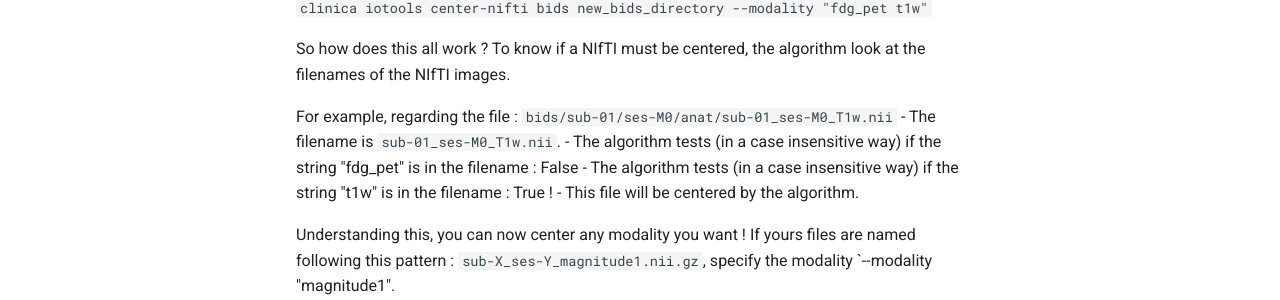
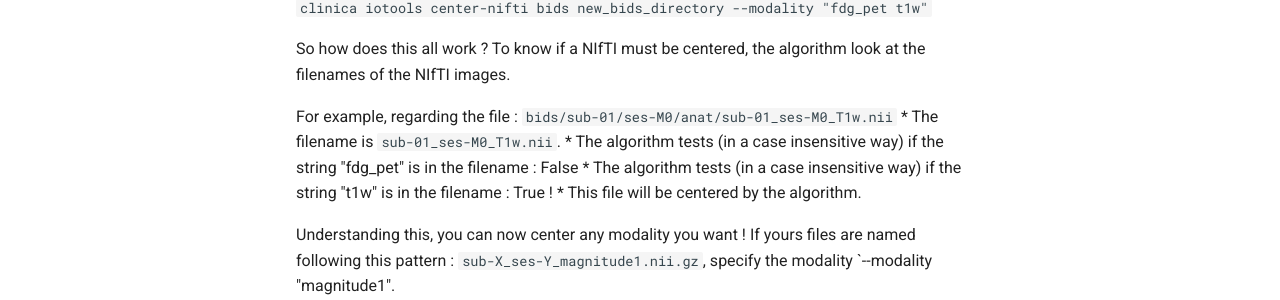
Before and after one commit to aramis-lab/clinica, an MkDocs documentation site: the page built from docs/IO.md, in a window 1280 px wide and 900 px high, scrolled down 3802 px. Shown: the part 512-812 px from the top of the window. Built offline with MkDocs 1.6.1 and Material for MkDocs 9.7.7, drawn with Linux system fonts in a browser that asks for light colours; comment, search, counter and statistics services are not loaded.

```diff
--- a/docs/IO.md
+++ b/docs/IO.md
@@ -136,9 +136,9 @@ If you want to convert AV45 PET images and T1w:
 So how does this all work ? To know if a NIfTI must be centered, the algorithm look at the filenames of the NIfTI images.
 
 For example, regarding the file : `bids/sub-01/ses-M0/anat/sub-01_ses-M0_T1w.nii`
-- The filename is `sub-01_ses-M0_T1w.nii`.
-- The algorithm tests (in a case insensitive way) if the string "fdg_pet" is in the filename : False
-- The algorithm tests (in a case insensitive way) if the string "t1w" is in the filename : True !
-- This file will be centered by the algorithm.
+* The filename is `sub-01_ses-M0_T1w.nii`.
+* The algorithm tests (in a case insensitive way) if the string "fdg_pet" is in the filename : False
+* The algorithm tests (in a case insensitive way) if the string "t1w" is in the filename : True !
+* This file will be centered by the algorithm.
 
 Understanding this, you can now center any modality you want ! If yours files are named following this pattern : `sub-X_ses-Y_magnitude1.nii.gz`, specify the modality `--modality "magnitude1".
```
